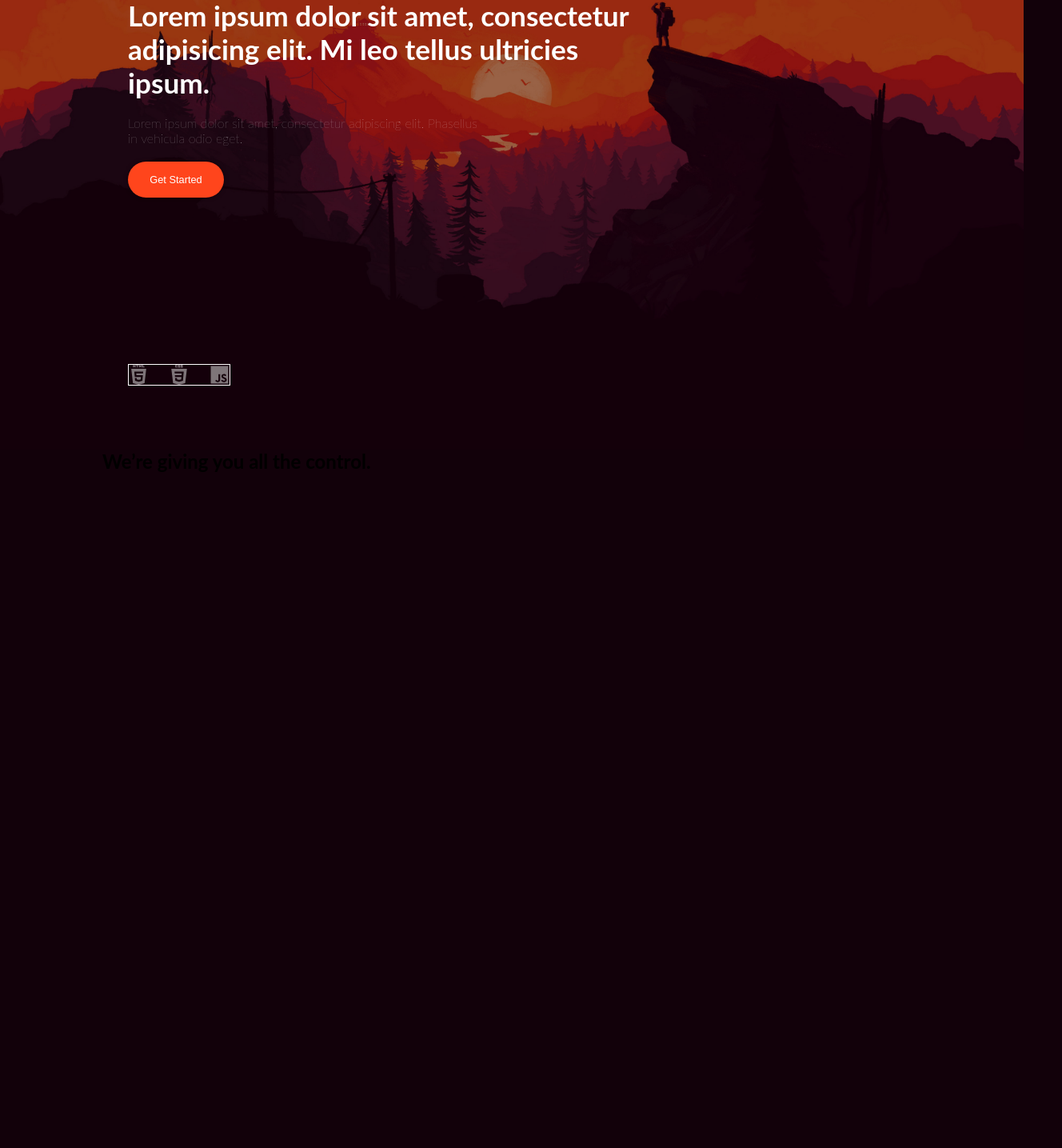
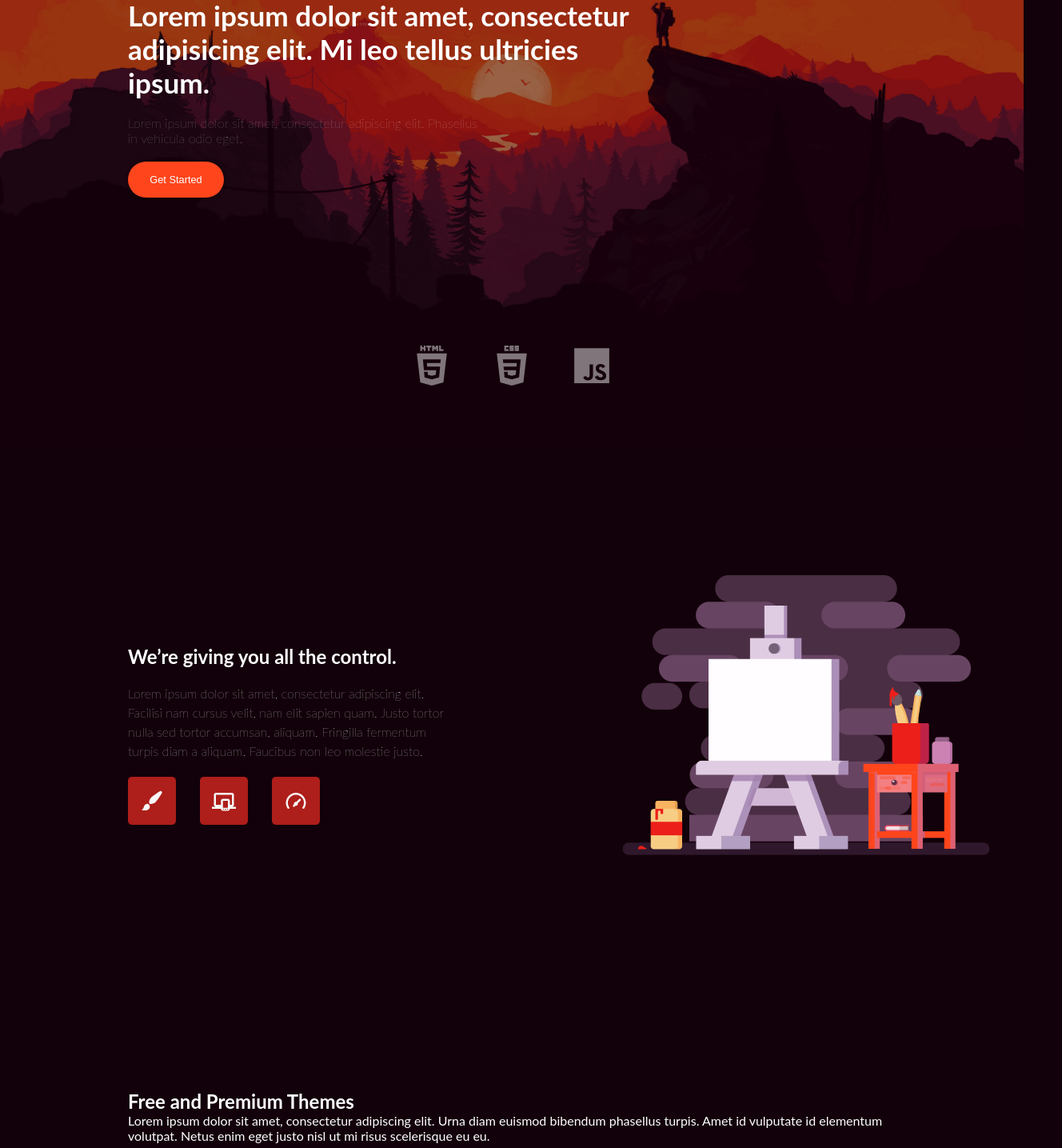
Before and after one commit to Akwasi123/turvato, a React (Create React App) app: page / in a window 1280 px wide. Shown: the part 238-1673 px from the top of the page at 80% size, 1328 px wide, since content can reach past the window. Before the commit the page ends 1600 px from the top, so only its background shows below. Built offline with nearby package versions, Linux system fonts and the light colour scheme.

Commit message:
minor adjustments

```diff
--- a/package.json
+++ b/package.json
@@ -12,7 +12,7 @@
     "react-dom": "^17.0.2",
     "react-icons": "^4.3.1",
     "react-router-dom": "^6.2.1",
-    "react-scripts": "5.0.0",
+    "react-scripts": "^5.0.0",
     "sass": "^1.45.1",
     "styled-components": "^5.3.3",
     "web-vitals": "^2.1.2"
--- a/src/components/Navbar/index.js
+++ b/src/components/Navbar/index.js
@@ -14,7 +14,7 @@ function Navbar() {
                         <Logo logo_white>Turvato</Logo>
                     </NavLink>
                     <Burger>
-                        <Hamburger toggled={open} toggle={setOpen}/>
+                        <Hamburger size={20} toggled={open} toggle={setOpen}/>
                     </Burger>
                     <NavMenu open={open}>
                         <div className="navMen-container">
--- a/src/css/style.css
+++ b/src/css/style.css
@@ -1,7 +1,6 @@
 * {
   margin: 0;
   padding: 0;
-  -webkit-box-sizing: border-box;
   box-sizing: border-box;
 }
 
@@ -12,64 +11,116 @@ html {
 }
 
 body {
+  color: #fff;
   background: #12010A;
+  font-family: "Lato", sans-serif;
 }
 
 .content {
   width: 100%;
   position: relative;
-  padding: 0 2em;
-  height: 90vh;
-  display: -webkit-box;
-  display: -ms-flexbox;
+  height: 50vh;
   display: flex;
-  -webkit-box-orient: vertical;
-  -webkit-box-direction: normal;
-      -ms-flex-direction: column;
   flex-direction: column;
-  -webkit-box-pack: center;
-      -ms-flex-pack: center;
   justify-content: center;
   color: white;
 }
-
 .content h1 {
   font-size: 1.2rem;
   width: 100%;
 }
-
 .content p {
   margin: 20px 0;
   font-weight: lighter;
   width: 100%;
   color: #fff9;
 }
-
 .content .cd_icons {
   position: absolute;
-  display: -webkit-box;
-  display: -ms-flexbox;
   display: flex;
-  -webkit-box-align: center;
-      -ms-flex-align: center;
   align-items: center;
-  -webkit-box-pack: justify;
-      -ms-flex-pack: justify;
   justify-content: space-between;
-  width: 8em;
-  margin: 0 2em;
+  width: 250px;
+  margin: 0 auto;
   bottom: 0;
   left: 0;
-  border: 1px solid white;
+  right: 0;
+}
+.content .cd_icons .cd_icon {
+  width: 50px;
+  height: 50px;
+}
+.content .cd_icons .cd_icon img {
+  width: 100%;
+  height: 100%;
+  -o-object-fit: contain;
+     object-fit: contain;
 }
 
-.content .cd_icons img {
-  width: 20%;
+.ab-section {
+  display: flex;
+  align-items: center;
+  width: 100%;
+  flex-wrap: wrap;
+  justify-content: space-between;
+  margin-top: 0em;
+}
+.ab-section h2 {
+  margin: 20px 0;
+}
+.ab-section .left, .ab-section .right {
+  width: 100%;
+}
+.ab-section .left .desc {
+  font-weight: 100;
+  line-height: 1.5;
+  margin: 20px 0;
+}
+.ab-section .left .ab-details {
+  display: flex;
+  align-items: center;
+  justify-content: space-between;
+  width: 15em;
+}
+.ab-section .left .ab-details .det-container {
+  display: flex;
+  flex-direction: column;
+  justify-content: center;
+  align-items: center;
+}
+.ab-section .left .ab-details .det-container p {
+  margin: auto;
+  text-align: center;
+}
+.ab-section .left .ab-details .det-container .det-item {
+  display: flex;
+  align-items: center;
+  justify-content: center;
+  width: 60px;
+  border-radius: 5px;
+  height: 60px;
+  background-color: #AE1E1A;
+}
+.ab-section .left .ab-details .det-container .det-item img {
+  width: 50%;
+  height: 50%;
+  -o-object-fit: contain;
+     object-fit: contain;
+}
+.ab-section .right .ill-container {
+  margin-top: 50px;
+}
+.ab-section .right .ill-container img {
+  width: 100%;
+  height: 100%;
+  -o-object-fit: fill;
+     object-fit: fill;
 }
 
 @media screen and (min-width: 50em) {
   .content {
     width: 100%;
+    height: 90vh;
     padding: 0 auto;
   }
   .content h1 {
@@ -85,7 +136,28 @@ body {
   .content .cd_icons {
     position: absolute;
     bottom: 0;
-    right: 0;
+    left: 0;
   }
+
+  .ab-section {
+    flex-wrap: nowrap;
   }
-/*# sourceMappingURL=style.css.map */
+  .ab-section .left {
+    margin-right: 50px;
+  }
+  .ab-section .left .desc {
+    width: 25em;
+  }
+  .ab-section .right {
+    width: 45%;
+  }
+  .ab-section .right .ill-container {
+    margin-top: 50px;
+  }
+  .ab-section .right .ill-container img {
+    width: auto;
+    height: auto;
+    -o-object-fit: contain;
+       object-fit: contain;
+  }
+}/*# sourceMappingURL=style.css.map */
--- a/src/css/style.scss
+++ b/src/css/style.scss
@@ -12,7 +12,9 @@ html{
 
 body{
     // position: relative;
+    color: #fff;
     background: #12010A;
+    font-family: 'Lato', sans-serif;
 }
 
 .content{
@@ -20,8 +22,8 @@ body{
     // border: 1px solid red;
     width: 100%;
     position: relative;
-    padding: 0 2em;
-    height: 90vh;
+    // padding: 0 2em;
+    height: 50vh;
     display: flex;
     flex-direction: column;
     justify-content: center;
@@ -46,19 +48,111 @@ body{
         display: flex;
         align-items: center;
         justify-content: space-between;
-        width: 8em;
-        margin: 0 2em;
+        width: 250px;
+        margin: 0 auto;
         bottom: 0;
         left: 0;
-        border: 1px solid white;
+        right: 0;
+        // border: 1px solid white;
 
-        img{
-            width: 20%;
+        .cd_icon{
+            width: 50px;
+            height: 50px;
+
+            img{
+                width: 100%;
+                height: 100%;
+                object-fit: contain;
+            }
         }
     }
 
 }
 
+// ab section
+.ab-section{
+    display: flex;
+    align-items: center;
+    width: 100%;
+    flex-wrap: wrap;
+    justify-content: space-between;
+    margin-top: 0em;
+
+    h2{
+        margin: 20px 0;
+    }
+
+    .left, .right{
+        width: 100%;
+    }
+
+    .left{
+        .desc{
+            // width: 25em;
+            font-weight: 100;
+            line-height: 1.5;
+            margin: 20px 0;
+        }
+
+        .ab-details{
+            display: flex;
+            align-items: center;
+            justify-content: space-between;
+            width: 15em;
+            // border: 1px solid white;
+
+
+            .det-container{
+                // border: 1px solid white;
+                display: flex;
+                flex-direction: column;
+                justify-content: center;
+                align-items: center;
+                // width: 10em;
+
+                p{
+                    margin: auto;
+                    text-align: center;
+                }
+                // width: 30px;
+                .det-item{
+                    display: flex;
+                    align-items: center;
+                    justify-content: center;
+                    width: 60px;
+                    border-radius: 5px;
+                    height: 60px;
+                    background-color: #AE1E1A;
+
+                    img{
+                        width: 50%;
+                        height: 50%;
+                        object-fit: contain;
+                    }
+                }
+            }
+        }
+    }
+
+    .right{
+        .ill-container{
+            margin-top: 50px;
+            // border: 1px solid white;
+            img{
+                width: 100%;
+                height: 100%;
+                object-fit: fill;
+            }
+        }
+    }
+}
+
+
+.themeSc{
+    .top_info{
+
+    }
+}
 
 
 
@@ -66,6 +160,7 @@ body{
 @media screen and (min-width: 50em){
     .content{
         width: 100%;
+        height: 90vh;
         padding: 0 auto;
 
 
@@ -86,7 +181,37 @@ body{
         .cd_icons{
             position: absolute;
             bottom: 0;
-            right: 0;
+            left: 0;
+            // border: 1px solid white;
         }
     }
+
+    .ab-section{
+        flex-wrap: nowrap;
+        // border: 1px solid white;
+        // justify-content: center;
+        .left{
+            // width: 100%;
+            margin-right: 50px;
+            .desc{
+                width: 25em;
+            }
+        }
+
+        .right{
+            width: 45%;
+            .ill-container{
+                margin-top: 50px;
+                // width: 100%;
+                // border: 1px solid red;
+                img{
+                    width: auto;
+                    height: auto;
+                    object-fit: contain;
+                }
+            }
+        }
+
+
+    }
 }
--- a/src/pages/index.js
+++ b/src/pages/index.js
@@ -1,34 +1,103 @@
-import React from 'react';
-import { PageSection, BGImg, Button } from '../styled-components/styled-components';
-import bg1 from '../assets/images/wallpaperflare.com_wallpaper(5).jpg';
-import '../css/style.css';
-import html from '../assets/icons/akar-icons_html-fill.svg';
-import css from '../assets/icons/akar-icons_css-fill.svg';
-import js from '../assets/icons/ion_logo-javascript.svg';
+import React from 'react'
+import {
+  PageSection,
+  BGImg,
+  Button
+} from '../styled-components/styled-components'
+import bg1 from '../assets/images/wallpaperflare.com_wallpaper(5).jpg'
+import '../css/style.css'
+import html from '../assets/icons/akar-icons_html-fill.svg'
+import css from '../assets/icons/akar-icons_css-fill.svg'
+import js from '../assets/icons/ion_logo-javascript.svg'
+import paintbrush from '../assets/icons/dashicons_admin-customizer.svg'
+import meter from '../assets/icons/uil_tachometer-fast.svg'
+import screens from '../assets/icons/mdi_responsive.svg'
+import canvas_dr from '../assets/illustrations/day10-canvas-stand 1.png'
 
-function Home() {
+function Home () {
   return (
     <div>
       <BGImg>
-                <img src={bg1} alt="" />
+        <img src={bg1} alt='' />
       </BGImg>
-            <PageSection>
-                <div className="content">
-                    <h1>Lorem ipsum dolor sit amet, consectetur adipisicing elit. Mi leo tellus ultricies ipsum.</h1>
-                    <p>Lorem ipsum dolor sit amet, consectetur adipiscing elit. Phasellus in vehicula odio eget. </p>
+      <PageSection height={20}>
+        <div className='content'>
+          <h1>
+            Lorem ipsum dolor sit amet, consectetur adipisicing elit. Mi leo
+            tellus ultricies ipsum.
+          </h1>
+          <p>
+            Lorem ipsum dolor sit amet, consectetur adipiscing elit. Phasellus
+            in vehicula odio eget.{' '}
+          </p>
           <Button>Get Started</Button>
 
-                    <div className="cd_icons">
-                        <img src={html} alt="" />
-                        <img src={css} alt="" />
-                        <img src={js} alt="" />
+          <div className='cd_icons'>
+            <div className='cd_icon'>
+              <img src={html} alt='' />
+            </div>
+            <div className='cd_icon'>
+              <img src={css} alt='' />
+            </div>
+            <div className='cd_icon'>
+              <img src={js} alt='' />
+            </div>
           </div>
         </div>
       </PageSection>
 
-            <PageSection className="ab-section">
+      <PageSection>
+        <div className='ab-section'>
+          <div className='left'>
             <h2>We’re giving you all the control.</h2>
+            <p className='desc'>
+              Lorem ipsum dolor sit amet, consectetur adipiscing elit. Facilisi
+              nam cursus velit, nam elit sapien quam. Justo tortor nulla sed
+              tortor accumsan, aliquam. Fringilla fermentum turpis diam a
+              aliquam. Faucibus non leo molestie justo.{' '}
+            </p>
+            <div className='ab-details'>
+              <div className='det-container'>
+                <div className='det-item'>
+                  <img src={paintbrush} alt='' />
+                </div>
+                {/* <p>Customizable</p> */}
+              </div>
+              <div className='det-container'>
+                <div className='det-item'>
+                  <img src={screens} alt='' />
+                </div>
+                {/* <p>Fast</p> */}
+              </div>
+              <div className='det-container'>
+                <div className='det-item'>
+                  <img src={meter} alt='' />
+                </div>
+                {/* <p>Responsive</p> */}
+              </div>
+            </div>
+          </div>
+          <div className='right'>
+            <div className='ill-container'>
+              <img src={canvas_dr} alt='' />
+            </div>
+          </div>
+        </div>
+      </PageSection>
 
+      <PageSection>
+        <div className='themeSc'>
+          <div className='top_info'>
+            <h2>Free and Premium Themes</h2>
+            <p>
+              Lorem ipsum dolor sit amet, consectetur adipiscing elit. Urna diam
+              euismod bibendum phasellus turpis. Amet id vulputate id elementum
+              volutpat. Netus enim eget justo nisl ut mi risus scelerisque eu
+              eu.
+            </p>
+          </div>
+
+        </div>
       </PageSection>
     </div>
   )
--- a/src/styled-components/styled-components.js
+++ b/src/styled-components/styled-components.js
@@ -2,13 +2,13 @@ import styled from "styled-components";
 
 export const PageSection = styled.section`
     width: 100%;
-    // padding: 5em 2em;
-    height: 100vh;
+    padding: 5em 2em;
+    height: auto;
     margin: auto;
     // border: 1px solid red;
 
     @media screen and (min-width: 50em){
-        padding: 0em 8em;
+        padding: 0em 10em;
         margin: auto;
         height: 100vh;
         // border: 1px solid white;
```
Also changed, not shown: src/components/Navbar/NavbarElements.js (+10 -7 lines), 2 other files (tests, documents, lock files or other folders). Lines whose indentation alone changed are shown as unchanged.
